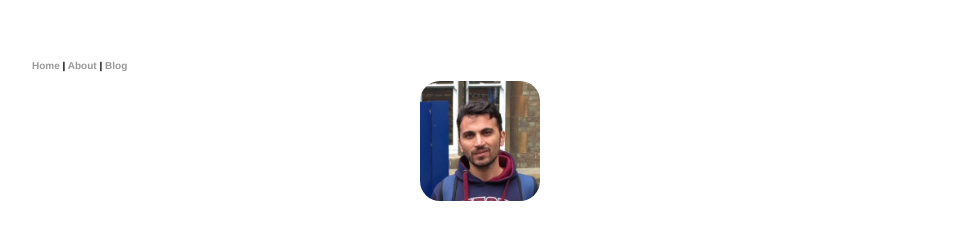
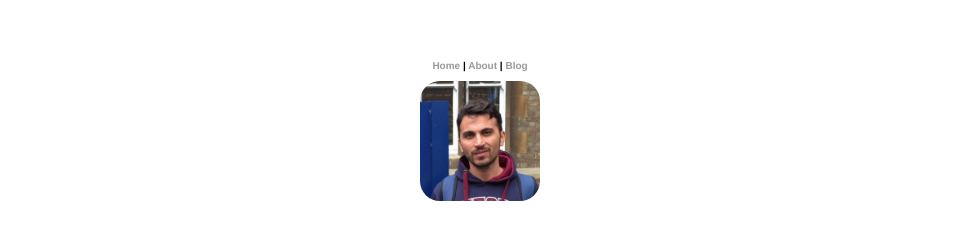
Before and after one commit to BiagioAntonelli/BiagioAntonelli.github.io, a Jekyll site: the page built from index.html, in a window 1280 px wide. Shown: the top 251 px of the page, without its empty margins (160-1119 px from the left). Built offline with Jekyll 4.4.1, drawn with Linux system fonts in a browser that asks for light colours.

Commit message:
center navbar

```diff
--- a/css/main.css
+++ b/css/main.css
@@ -19,11 +19,11 @@ nav ul, footer ul {
     font-weight: bold;
 }
 
-nav ul li {
+/* nav ul li {
     display: inline;
     margin-left: auto;
     margin-right: auto;
-}
+} */
 
 footer ul li {
     display: inline;
```
